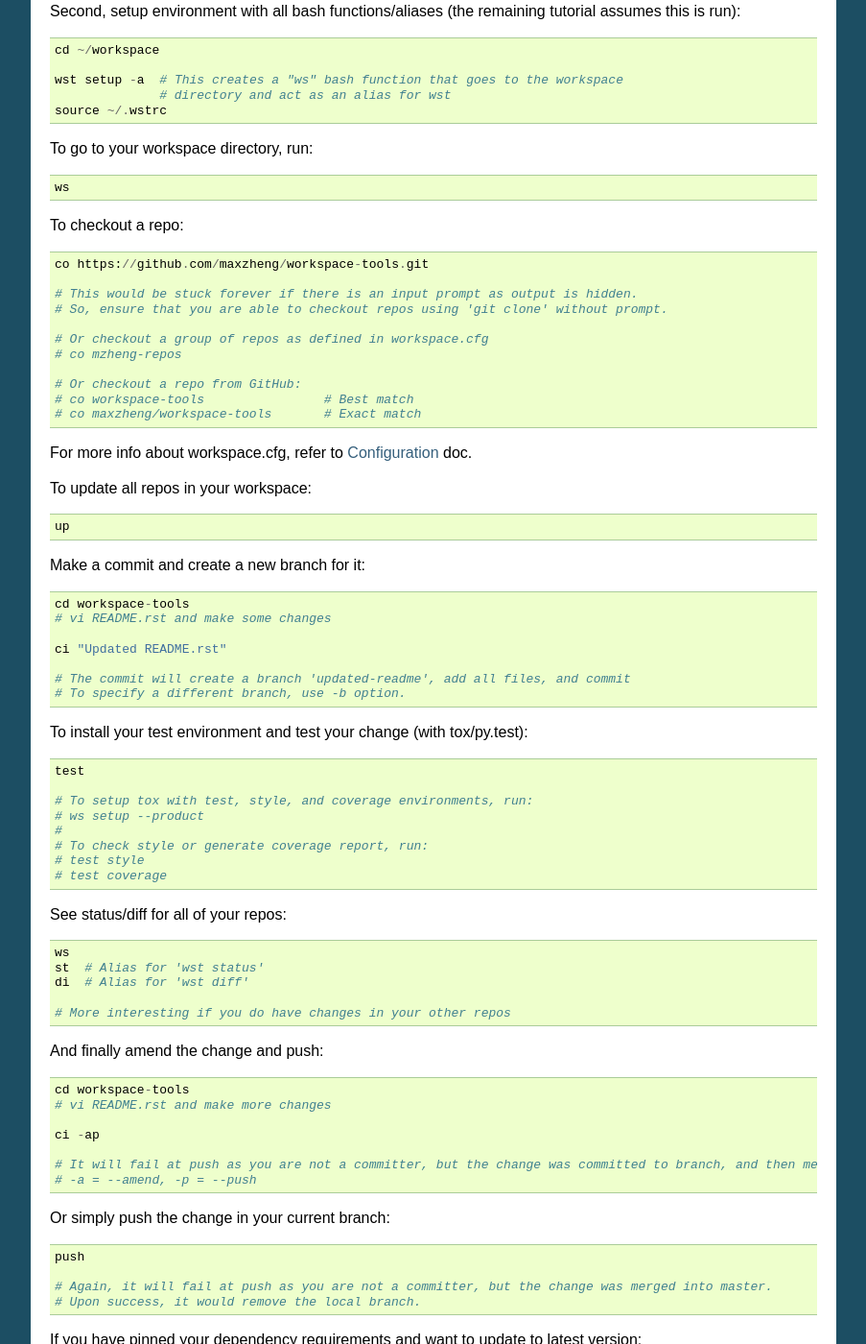
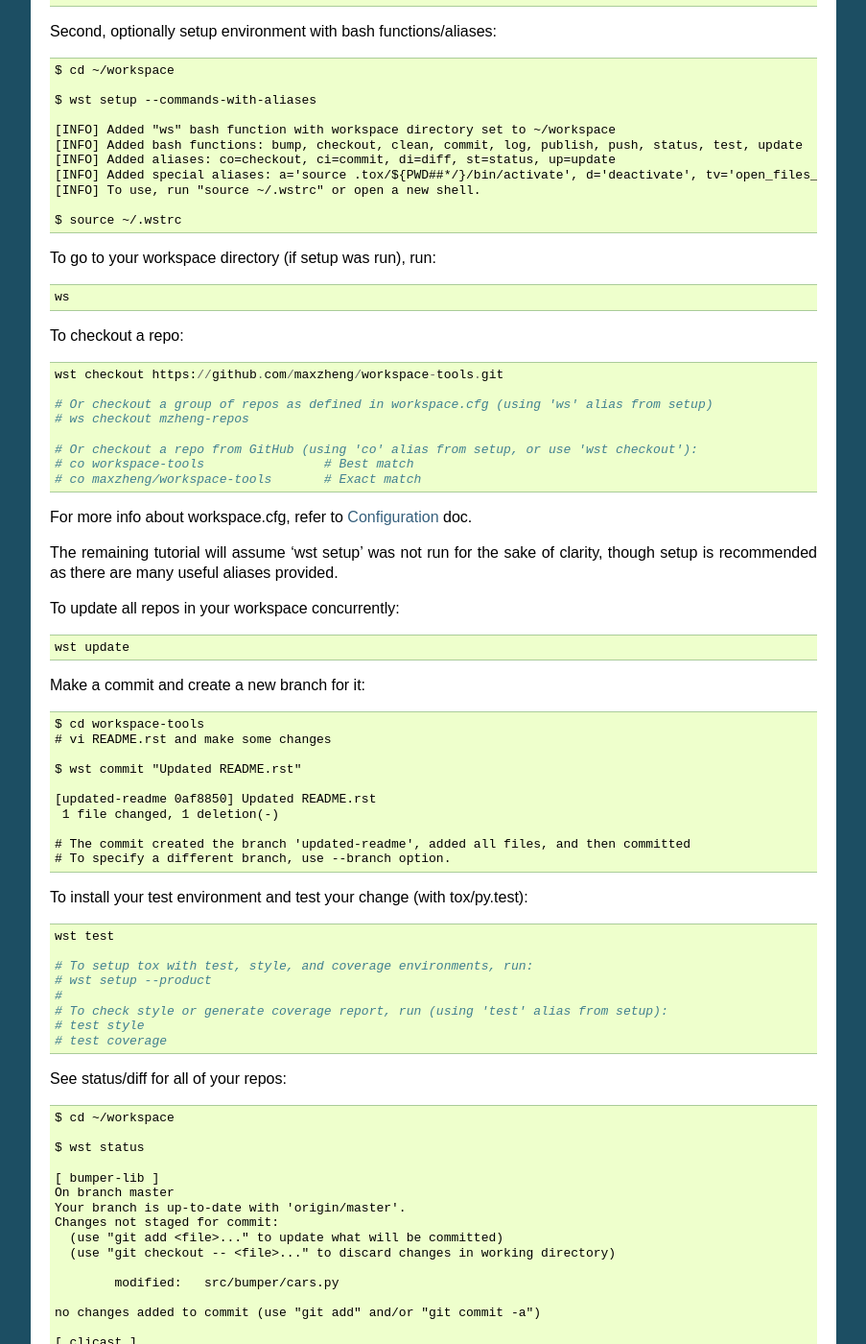
Before and after one commit to maxzheng/workspace-tools, a Sphinx documentation site: the page built from docs/README.rst, in a window 1280 px wide and 1400 px high, scrolled down 774 px. Shown: the whole window at 96% size, without its empty margins (198-1101 px from the left). Built offline with Sphinx 7.4.7, drawn with Linux system fonts in a browser that asks for light colours; some of the changed text lies outside the part shown.

Commit message:
Update README

```diff
--- a/docs/README.rst
+++ b/docs/README.rst
@@ -31,95 +32,147 @@ Quick Start Tutorial
 
 First, install it with::
 
-    pip install workspace-tools
+    $ pip install workspace-tools
 
-Second, setup environment with all bash functions/aliases (the remaining tutorial assumes this is run)::
+Second, optionally setup environment with bash functions/aliases::
 
-    cd ~/workspace
+    $ cd ~/workspace
 
-    wst setup -a  # This creates a "ws" bash function that goes to the workspace
-                  # directory and act as an alias for wst
-    source ~/.wstrc
+    $ wst setup --commands-with-aliases
 
-To go to your workspace directory, run::
+    [INFO] Added "ws" bash function with workspace directory set to ~/workspace
+    [INFO] Added bash functions: bump, checkout, clean, commit, log, publish, push, status, test, update
+    [INFO] Added aliases: co=checkout, ci=commit, di=diff, st=status, up=update
+    [INFO] Added special aliases: a='source .tox/${PWD##*/}/bin/activate', d='deactivate', tv='open_files_from_last_command'  # from ag/find/which [t]o [v]im
+    [INFO] To use, run "source ~/.wstrc" or open a new shell.
+
+    $ source ~/.wstrc
+
+To go to your workspace directory (if setup was run), run::
 
     ws
 
 To checkout a repo::
 
-    co https://github.com/maxzheng/workspace-tools.git
+    wst checkout https://github.com/maxzheng/workspace-tools.git
 
-    # This would be stuck forever if there is an input prompt as output is hidden.
-    # So, ensure that you are able to checkout repos using 'git clone' without prompt.
+    # Or checkout a group of repos as defined in workspace.cfg (using 'ws' alias from setup)
+    # ws checkout mzheng-repos
 
-    # Or checkout a group of repos as defined in workspace.cfg
-    # co mzheng-repos
-
-    # Or checkout a repo from GitHub:
+    # Or checkout a repo from GitHub (using 'co' alias from setup, or use 'wst checkout'):
     # co workspace-tools                # Best match
     # co maxzheng/workspace-tools       # Exact match
 
 For more info about workspace.cfg, refer to Configuration_ doc.
 
-To update all repos in your workspace::
+The remaining tutorial will assume 'wst setup' was not run for the sake of clarity, though setup is
+recommended as there are many useful aliases provided.
 
-    up
+To update all repos in your workspace concurrently::
+
+    wst update
 
 Make a commit and create a new branch for it::
 
-    cd workspace-tools
+    $ cd workspace-tools
     # vi README.rst and make some changes
 
-    ci "Updated README.rst"
+    $ wst commit "Updated README.rst"
 
-    # The commit will create a branch 'updated-readme', add all files, and commit
-    # To specify a different branch, use -b option.
+    [updated-readme 0af8850] Updated README.rst
+     1 file changed, 1 deletion(-)
+
+    # The commit created the branch 'updated-readme', added all files, and then committed
+    # To specify a different branch, use --branch option.
 
 To install your test environment and test your change (with tox/py.test)::
 
-    test
+    wst test
 
     # To setup tox with test, style, and coverage environments, run:
-    # ws setup --product
+    # wst setup --product
     #
-    # To check style or generate coverage report, run:
+    # To check style or generate coverage report, run (using 'test' alias from setup):
     # test style
     # test coverage
 
 See status/diff for all of your repos::
 
-    ws
-    st  # Alias for 'wst status'
-    di  # Alias for 'wst diff'
+    $ cd ~/workspace
 
-    # More interesting if you do have changes in your other repos
+    $ wst status
+
+    [ bumper-lib ]
+    On branch master
+    Your branch is up-to-date with 'origin/master'.
+    Changes not staged for commit:
+      (use "git add <file>..." to update what will be committed)
+      (use "git checkout -- <file>..." to discard changes in working directory)
+
+            modified:   src/bumper/cars.py
+
+    no changes added to commit (use "git add" and/or "git commit -a")
+
+    [ clicast ]
+    # Branches: master display-changes fix-download
+
+    [ workspace-tools ]
+    # Branches: updated-readme master
+
+    $ wst diff
+
+    [ bumper-lib ]
+    diff --git a/src/bumper/cars.py b/src/bumper/cars.py
+    index d552c2c..2d7bd12 100644
+    --- a/src/bumper/cars.py
+    +++ b/src/bumper/cars.py
+    @@ -281,7 +281,7 @@ class AbstractBumper(object):
+       @classmethod
+        def requirements_for_changes(self, changes):
+           """
+      -      Parse changes for requirements
+      +      Parse changes for requirements.
+
+             :param list changes:
+           """
 
 And finally amend the change and push::
 
-    cd workspace-tools
+    $ cd workspace-tools
     # vi README.rst and make more changes
 
-    ci -ap
+    $ wst commit --amend --push
+
+    [updated-readme 738f659] Updated README.rst
+    Date: Wed Apr 1 23:55:49 2015 -0700
+    1 file changed, 2 insertions(+), 1 deletion(-)
+    Pushing updated-readme
 
     # It will fail at push as you are not a committer, but the change was committed to branch, and then merged into master.
-    # -a = --amend, -p = --push
 
 Or simply push the change in your current branch::
 
-    push
+    wst push
 
-    # Again, it will fail at push as you are not a committer, but the change was merged into master.
-    # Upon success, it would remove the local branch.
+    # This will update master, rebase branch with master and merge into master if on branch, and then push.
+    # Upon success, it will remove the branch if pushing from branch.
 
 If you have pinned your dependency requirements and want to update to latest version::
 
-    bump
+    $ wst bump
+
+    [INFO] Updating workspace-tools
+    [INFO] Checking bumper-lib
+    ...
+    [INFO] Checking requests
+    [test ac06160] Require remoteconfig==0.2.4, requests==2.6.0
+     1 file changed, 2 insertions(+), 2 deletions(-)
 
     # Or bump a defined group of products as defined in workspace.cfg
-    # bump mzheng
+    # wst bump mzheng
     #
-    # Or to a specific version (why not just vi? This validates the version for you)
-    # bump requests==2.5.1
+    # Or to a specific version (why not just vi? This validates the version for you and pulls in the changelog)
+    # wst bump requests==2.5.1
 
 Now you are ready to try out the other commands yourself::
 
@@ -149,9 +202,9 @@ Now you are ready to try out the other commands yourself::
         push                Push changes for branch
         setup               Optional (refer to setup --help). Setup workspace
                             environment. Run from primary workspace directory.
-        test                Runs tests and manages test environments for product.
         status (st)         Show status on current product or all products in
                             workspace
+        test                Run tests and manage test environments for product.
         update (up)         Update current product or all products in workspace
 
 Links & Contact Info
```
Also changed, not shown: other parts of docs/README.rst (+1 -0 lines).
